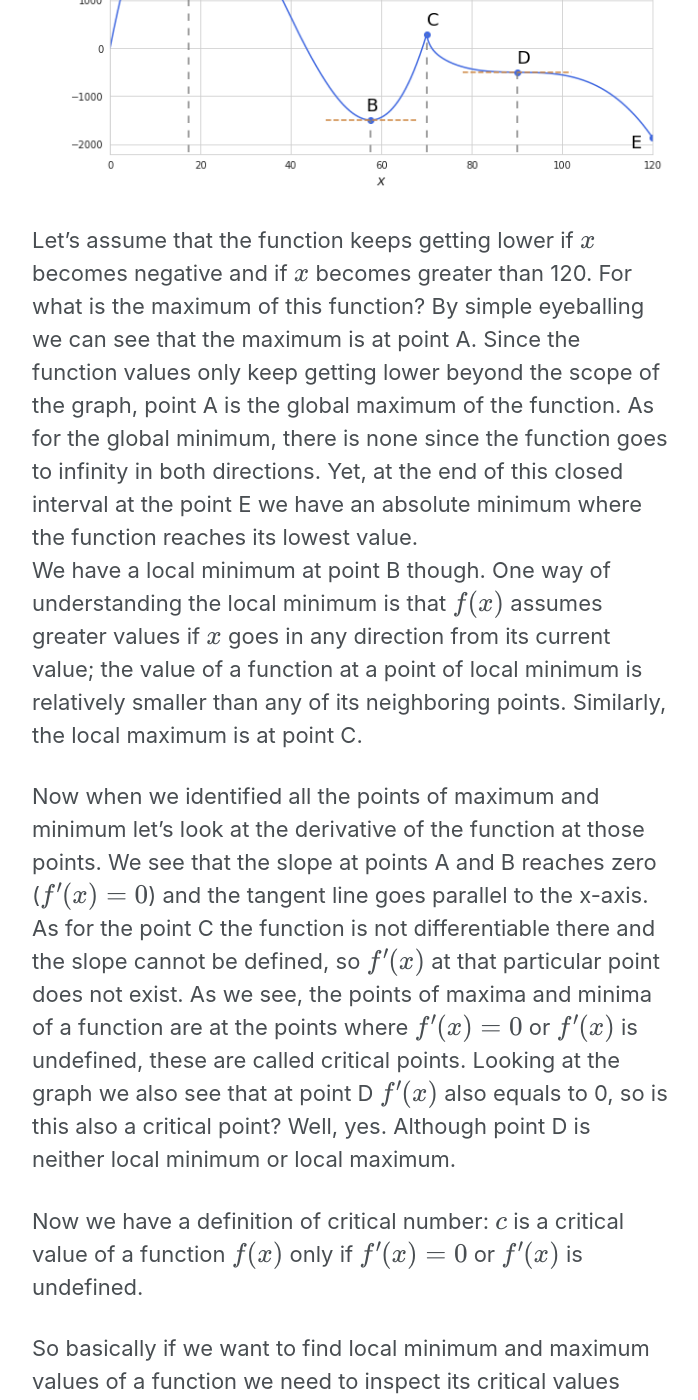
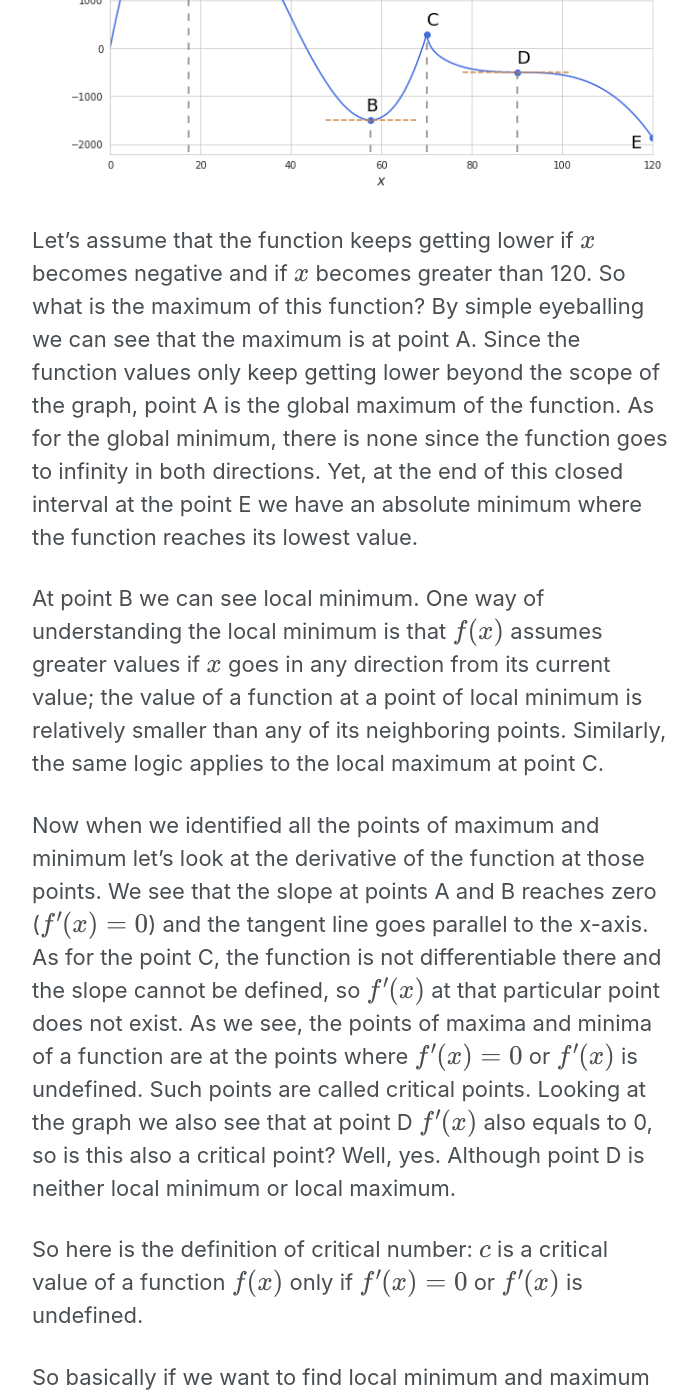
Before and after one commit to vzahorui/vzahorui.github.io, a Jekyll site: the page built from _posts/2019-09-21-analyzing-functions.md, in a window 1280 px wide and 1400 px high, scrolled down 789 px. Shown: the whole window, without its empty margins (290-988 px from the left). Built offline with Jekyll 4.4.1, drawn with Linux system fonts in a browser that asks for light colours; cached includes are drawn as plain includes; nearby versions of some CDN libraries; formulas are drawn with MathJax 3; some of the changed text lies outside the part shown.

Commit message:
Update 2019-09-21-analyzing-functions.md

```diff
--- a/_posts/2019-09-21-analyzing-functions.md
+++ b/_posts/2019-09-21-analyzing-functions.md
@@ -15,19 +15,19 @@
 
 ![](/assets/images/calculus/plot_critical_values.png){: .align-center}
 
-Let's assume that the function keeps getting lower if $x$ becomes negative and if $x$ becomes greater than 120. For what is the maximum of this function? By simple eyeballing we can see that the maximum is at point A. Since the function values only keep getting lower beyond the scope of the graph, point A is the global maximum of the function. As for the global minimum, there is none since the function goes to infinity in both directions. Yet, at the end of this closed interval at the point E we have an absolute minimum where the function reaches its lowest value.<br>
-We have a local minimum at point B though. One way of understanding the local minimum is that $f(x)$ assumes greater values if $x$ goes in any direction from its current value; the value of a function at a point of local minimum is relatively smaller than any of its neighboring points. Similarly, the local maximum is at point C.
+Let's assume that the function keeps getting lower if $x$ becomes negative and if $x$ becomes greater than 120. So what is the maximum of this function? By simple eyeballing we can see that the maximum is at point A. Since the function values only keep getting lower beyond the scope of the graph, point A is the global maximum of the function. As for the global minimum, there is none since the function goes to infinity in both directions. Yet, at the end of this closed interval at the point E we have an absolute minimum where the function reaches its lowest value.
 
-Now when we identified all the points of maximum and minimum let's look at the derivative of the function at those points. We see that the slope at points A and B reaches zero ($f'(x)=0$) and the tangent line goes parallel to the x-axis. As for the point C the function is not differentiable there and the slope cannot be defined, so $f'(x)$ at that particular point does not exist. As we see, the points of maxima and minima of a function are at the points where $f'(x)=0$ or $f'(x)$ is undefined, these are called critical points. Looking at the graph we also see that at point D $f'(x)$ also equals to 0, so is this also a critical point? Well, yes. Although point D is neither local minimum or local maximum.
+At point B we can see local minimum. One way of understanding the local minimum is that $f(x)$ assumes greater values if $x$ goes in any direction from its current value; the value of a function at a point of local minimum is relatively smaller than any of its neighboring points. Similarly, the same logic applies to the local maximum at point C.
 
-Now we have a definition of critical number: $c$ is a critical value of a function $f(x)$ only if $f'(x) = 0$ or $f'(x)$ is undefined.
+Now when we identified all the points of maximum and minimum let's look at the derivative of the function at those points. We see that the slope at points A and B reaches zero ($f'(x)=0$) and the tangent line goes parallel to the x-axis. As for the point C, the function is not differentiable there and the slope cannot be defined, so $f'(x)$ at that particular point does not exist. As we see, the points of maxima and minima of a function are at the points where $f'(x)=0$ or $f'(x)$ is undefined. Such points are called critical points. Looking at the graph we also see that at point D $f'(x)$ also equals to 0, so is this also a critical point? Well, yes. Although point D is neither local minimum or local maximum.
 
-So basically if we want to find local minimum and maximum values of a function we need to inspect its critical values<br>
-How do we know if a critical value is local minimum or maximum (or neither)? After looking at the graph in our example it is clear that we get local maximum if the derivative of a function was positive before reaching the critical point and became negativa afterwards. Similar logic applies for determining local minimum.
+So here is the definition of critical number: $c$ is a critical value of a function $f(x)$ only if $f'(x) = 0$ or $f'(x)$ is undefined.
 
-And if we want to find absolute minimum and maximum values over a closed interval we need to inspect its critical values AND its closing points.
+So basically if we want to find local minimum and maximum values of a function we need to inspect its critical values. But how do we know if a critical value is local minimum or maximum (or neither)? After looking at the graph in our example it is clear that we get local maximum if the derivative of a function was positive before reaching the critical point and became negativa afterwards. Similar logic applies for determining local minimum.
 
-# Finding increasing or decreasing interval
+If we want to find absolute minimum and maximum values over a closed interval we need to inspect its critical values AND its closing points since the function may reach more extreme values beyond its critical points.
+
+## Finding increasing or decreasing interval
 
 Suppose we have a function $f(x) = x^6-3x^5$.<br>
 The function is decreasing over the ponts where its derivative is less then 0. The derivative of the function looks like this: $f'(x)=6x^5-15x^4$.<br>
@@ -45,9 +45,9 @@
 \end{cases}
 $$
 
-At the end we arrive at the solution with the interval $x<0 or 0<x<\frac{5}{2}$ where the rate of change of a function is negative. Therefore, this is the interval where $f(x)$ is decreasing as $x$ is increasing.
+At the end we arrive at the solution with the interval $x<0$ or $0<x<\frac{5}{2}$ where the rate of change of the function is negative. Therefore, this is the interval where $f(x)$ is decreasing as $x$ is increasing.
 
-# Concavity of a function
+## Concavity of a function
 
 Now that we know how to identify points of minima and maxima of a function using its derivative, we can move on to understanding concavity of a function. Let's look at the example below where I plotted a function, its derivative and its second derivative:
 
```
Also changed, not shown: other parts of _posts/2019-09-21-analyzing-functions.md (+4 -3 lines).
